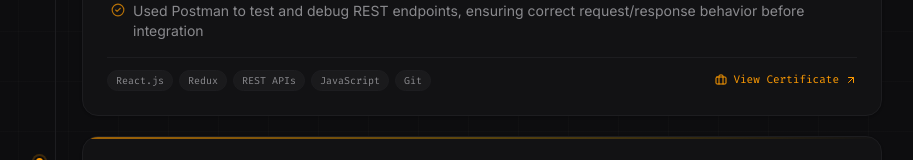
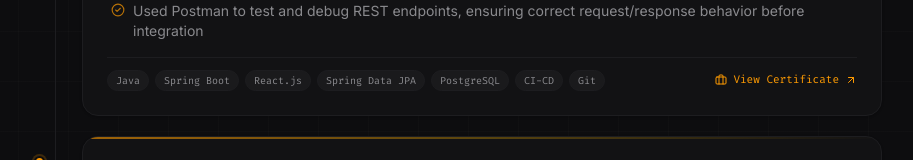
Before and after one commit to sharmapranshu1706/pranshu_portfolio, a Next.js app: page / in a window 1280 px wide. Shown: the part 5569-5729 px from the top of the page, without its empty margins (182-1095 px from the left). Built offline with nearby package versions, Linux system fonts and the light colour scheme; no server answers.

Commit message:
Remove Untracked Files

```diff
--- a/data/internships.ts
+++ b/data/internships.ts
@@ -10,7 +10,7 @@ export const internships: Internship[] = [
         from: "January 01, 2026",
         to: "June 30, 2026",
         url: "https://drive.google.com/file/d/16slI7E5VUpFt_ApWrwW0tE0-VnVjrN3n/view?usp=drive_link",
-        tags: ["React.js", "Redux", "REST APIs", "JavaScript", "Git"],
+        tags: ["Java", "Spring Boot", "React.js","Spring Data JPA","PostgreSQL","CI-CD", "Git"],
         featured: true,
     },
     {
```
